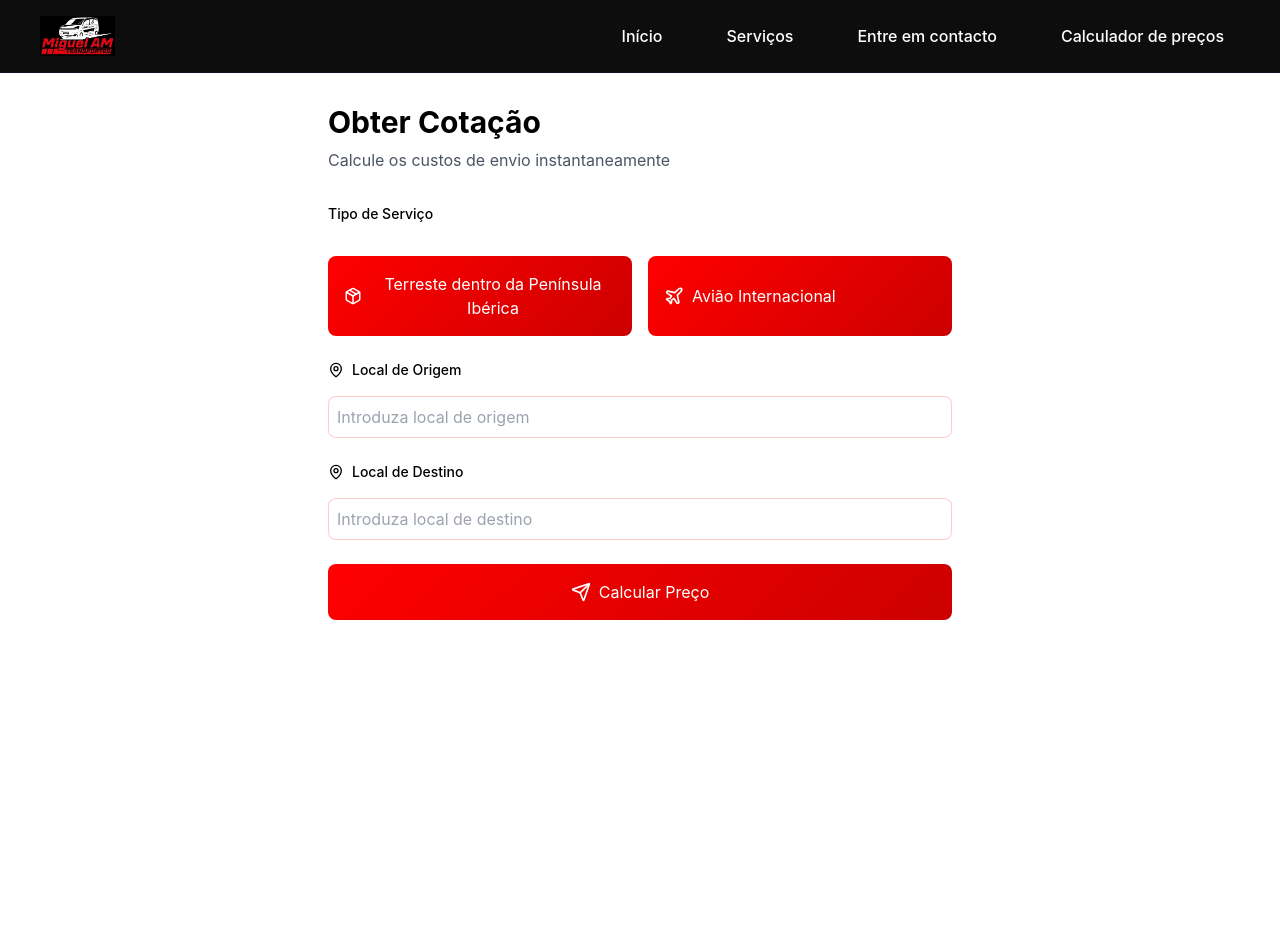
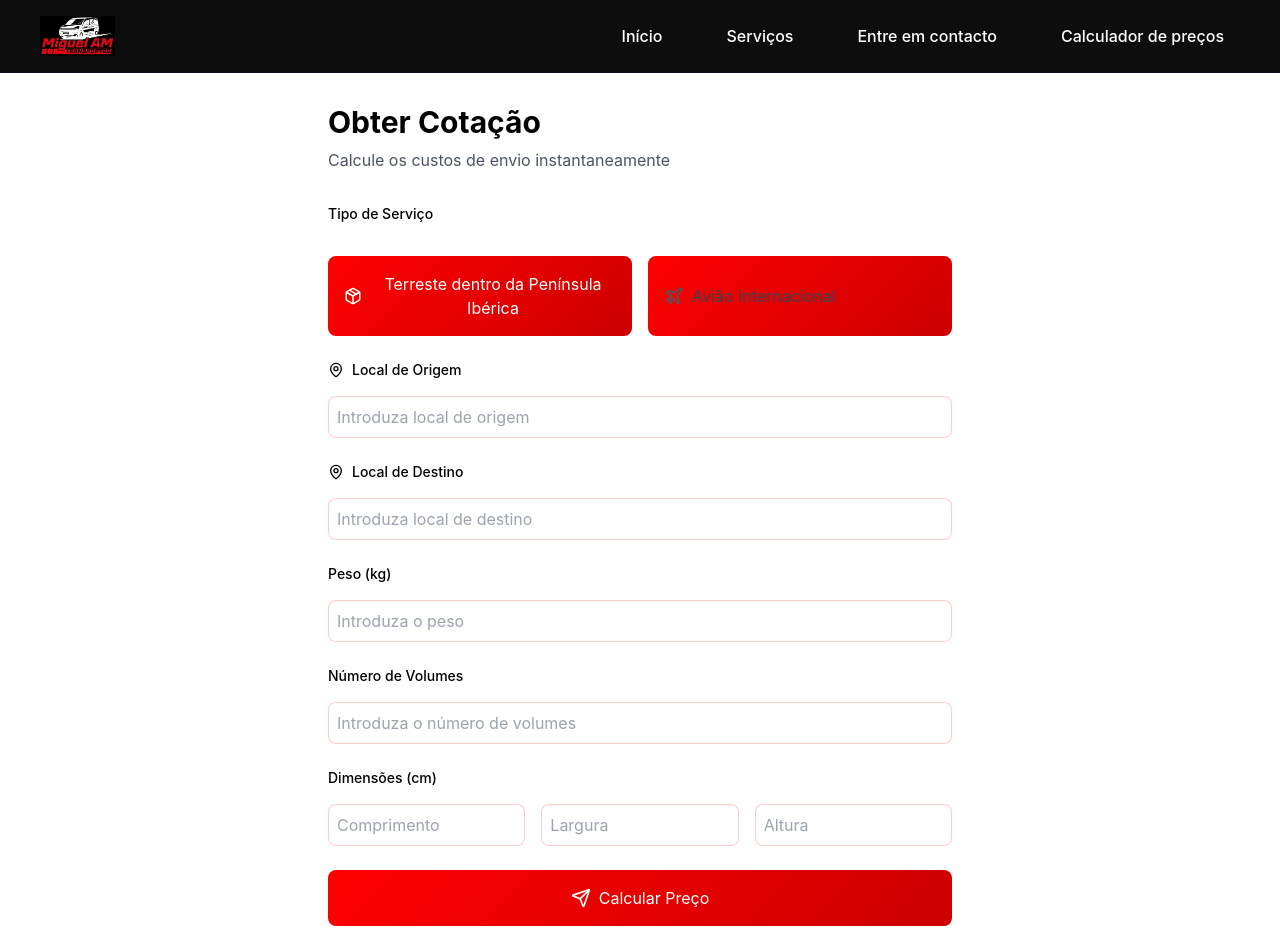
Before and after one commit to sonjatiago/MiguelAM, a React (Create React App) app: page /quotation in a window 1280 px wide. Before the commit the page ends 800 px from the top, so only its background shows below. Built offline with nearby package versions, Linux system fonts and the light colour scheme.

Commit message:
quotation v4

```diff
--- a/src/components/Quotation/Quotation.css
+++ b/src/components/Quotation/Quotation.css
@@ -19,6 +19,7 @@
   box-shadow: 0 8px 30px rgba(0, 0, 0, 0.08);
   backdrop-filter: blur(8px);
 }
+
 
 h2 {
   font-size: 2rem;
--- a/src/components/Quotation/Quotation.js
+++ b/src/components/Quotation/Quotation.js
@@ -1,4 +1,4 @@
-import React, { useState, useCallback, useMemo } from 'react';
+import React, { useState, useCallback, useMemo, useRef, useEffect } from 'react';
 import { MapPin, Package, Send, Plane } from 'lucide-react';
 import debounce from 'lodash/debounce';
 
@@ -13,12 +13,97 @@ const PRICE_CONFIG = {
   }
 };
 
+const calculateHaversineDistance = (lat1, lon1, lat2, lon2) => {
+  const R = 6371; // Earth's radius in kilometers
+  const dLat = toRad(lat2 - lat1);
+  const dLon = toRad(lon2 - lon1);
+  const a =
+    Math.sin(dLat / 2) * Math.sin(dLat / 2) +
+    Math.cos(toRad(lat1)) *
+    Math.cos(toRad(lat2)) *
+    Math.sin(dLon / 2) * Math.sin(dLon / 2);
+  const c = 2 * Math.atan2(Math.sqrt(a), Math.sqrt(1 - a));
+  return R * c; // Returns distance in kilometers
+};
+
+const toRad = value => (value * Math.PI) / 180;
+
+const LocationInput = ({ label, value, suggestions, onChange, onSelect }) => {
+  const [showSuggestions, setShowSuggestions] = useState(false);
+  const [inputValue, setInputValue] = useState('');
+  const [selectedValue, setSelectedValue] = useState('');
+
+  useEffect(() => {
+    if (value === '') {
+      setInputValue('');
+      setSelectedValue('');
+    }
+  }, [value]);
+
+  const handleSuggestionClick = (suggestion) => {
+    const formattedAddress = suggestion.formatted;
+    setSelectedValue(formattedAddress);
+    setInputValue(formattedAddress);
+    onSelect(suggestion);
+    setShowSuggestions(false);
+  };
+
+  const handleInputChange = (e) => {
+    const newValue = e.target.value;
+    setInputValue(newValue);
+    setSelectedValue('');
+    onChange(newValue);
+  };
+
+  return (
+    <div className="space-y-2">
+      <label className="text-sm font-medium flex items-center gap-2">
+        <MapPin className="h-4 w-4" />
+        {label}
+      </label>
+      <div className="relative">
+        <input
+          type="text"
+          value={selectedValue || inputValue}
+          onChange={handleInputChange}
+          onFocus={() => setShowSuggestions(true)}
+          onBlur={() => setTimeout(() => setShowSuggestions(false), 200)}
+          className="w-full p-2 border rounded-lg"
+          placeholder={`Introduza ${label.toLowerCase()}`}
+          required
+        />
+        {showSuggestions && suggestions.length > 0 && (
+          <ul className="absolute z-10 w-full bg-white border rounded-lg mt-1 shadow-lg max-h-48 overflow-auto">
+            {suggestions.map((suggestion, index) => (
+              <li
+                key={index}
+                onClick={() => handleSuggestionClick(suggestion)}
+                className="p-2 hover:bg-gray-50 cursor-pointer"
+              >
+                {suggestion.formatted}
+              </li>
+            ))}
+          </ul>
+        )}
+      </div>
+    </div>
+  );
+};
+
 const Quotation = () => {
+  const summaryRef = useRef(null);
+
   const [formData, setFormData] = useState({
-    serviceType: '',
+    serviceType: 'carrinha',
     startLocation: '',
     endLocation: '',
     weight: '',
+    volumes: '',
+    dimensions: {
+      length: '',
+      width: '',
+      height: ''
+    },
     clientName: '',
     clientEmail: ''
   });
@@ -37,6 +122,21 @@ const Quotation = () => {
   });
 
   const apiKey = '7747d85f0d034e54a29de6f865fee8f2';
+
+  const getButtonStyles = (type) => {
+    const baseStyles = "p-4 rounded-lg border flex items-center gap-2 transition-all duration-200 w-full";
+
+    const styles = {
+      carrinha: formData.serviceType === 'carrinha'
+        ? 'border-blue-500 bg-blue-500 text-white hover:bg-blue-600'
+        : 'border-gray-200 hover:border-blue-500 hover:bg-blue-50 text-gray-700',
+      aviao: formData.serviceType === 'aviao'
+        ? 'border-green-500 bg-green-500 text-white hover:bg-green-600'
+        : 'border-gray-200 hover:border-green-500 hover:bg-green-50 text-gray-700'
+    };
+
+    return `${baseStyles} ${styles[type]}`;
+  };
 
   const getAddressSuggestions = useCallback(async (query, type) => {
     if (!query) {
@@ -66,22 +166,37 @@ const Quotation = () => {
   }), [getAddressSuggestions]);
 
   const calculatePrice = useCallback((distance, serviceType, weight) => {
+    if (serviceType === 'aviao') return null;
+
     const config = PRICE_CONFIG[serviceType];
     const basePrice = config.baseRate * distance;
 
-    if (serviceType === 'aviao') return {
-      totalPrice: basePrice,
-      breakdown: { basePrice, weightPrice: 0 }
-    };
-
     const weightRange = config.weightRanges.find(range => weight <= range.max);
-    const weightPrice = basePrice * weightRange.factor;
+    const weightPrice = basePrice * (weightRange?.factor || 1);
 
     return {
       totalPrice: basePrice + weightPrice,
       breakdown: { basePrice, weightPrice }
     };
   }, []);
+
+  const resetForm = (serviceType) => {
+    setFormData(prev => ({
+      ...prev,
+      serviceType,
+      startLocation: '',
+      endLocation: '',
+      weight: '',
+      volumes: '',
+      dimensions: {
+        length: '',
+        width: '',
+        height: ''
+      }
+    }));
+    setSuggestions({ start: [], end: [] });
+    setState(prev => ({ ...prev, isCalculated: false, quotation: null, error: null }));
+  };
 
   const handleSubmit = async (e) => {
     e?.preventDefault();
@@ -122,6 +237,14 @@ const Quotation = () => {
         loading: false
       }));
 
+      // Add smooth scrolling after state update
+      setTimeout(() => {
+        summaryRef.current?.scrollIntoView({
+          behavior: 'smooth',
+          block: 'start'
+        });
+      }, 100);
+
     } catch (error) {
       setState(prev => ({
         ...prev,
@@ -129,6 +252,15 @@ const Quotation = () => {
         loading: false
       }));
     }
+  };
+
+  const handleFinalSubmit = () => {
+    if (!formData.clientName || !formData.clientEmail) {
+      setState(prev => ({ ...prev, error: 'Por favor, preencha seu nome e email' }));
+      return;
+    }
+    // Handle final submission logic here
+    console.log('Form submitted:', formData);
   };
 
   return (
@@ -153,22 +285,18 @@ const Quotation = () => {
             <div className="grid grid-cols-2 gap-4">
               <button
                 type="button"
-                onClick={() => setFormData(prev => ({ ...prev, serviceType: 'carrinha' }))}
-                className={`p-4 rounded-lg border flex items-center gap-2 ${
-                  formData.serviceType === 'carrinha' ? 'border-blue-500 bg-blue-50' : ''
-                }`}
+                onClick={() => resetForm('carrinha')}
+                className={getButtonStyles('carrinha')}
               >
-                <Package className="h-5 w-5" />
+                <Package className={`h-5 w-5 ${formData.serviceType === 'carrinha' ? 'text-white' : 'text-gray-600'}`} />
                 <span>Terreste dentro da Península Ibérica</span>
               </button>
               <button
                 type="button"
-                onClick={() => setFormData(prev => ({ ...prev, serviceType: 'aviao' }))}
-                className={`p-4 rounded-lg border flex items-center gap-2 ${
-                  formData.serviceType === 'aviao' ? 'border-blue-500 bg-blue-50' : ''
-                }`}
+                onClick={() => resetForm('aviao')}
+                className={getButtonStyles('aviao')}
               >
-                <Plane className="h-5 w-5" />
+                <Plane className={`h-5 w-5 ${formData.serviceType === 'aviao' ? 'text-white' : 'text-gray-600'}`} />
                 <span>Avião Internacional</span>
               </button>
             </div>
@@ -202,7 +330,8 @@ const Quotation = () => {
             }}
           />
 
-          {formData.serviceType === 'carrinha' && (
+          {(formData.serviceType === 'carrinha' || formData.serviceType === 'aviao') && (
+            <div className="space-y-6">
               <div className="space-y-2">
                 <label className="text-sm font-medium">
                   Peso (kg)
@@ -215,6 +344,62 @@ const Quotation = () => {
                   placeholder="Introduza o peso"
                   required
                 />
+              </div>
+
+              <div className="space-y-2">
+                <label className="text-sm font-medium">
+                  Número de Volumes
+                </label>
+                <input
+                  type="number"
+                  value={formData.volumes}
+                  onChange={e => setFormData(prev => ({ ...prev, volumes: e.target.value }))}
+                  className="w-full p-2 border rounded-lg"
+                  placeholder="Introduza o número de volumes"
+                  required
+                />
+              </div>
+
+              <div className="space-y-2">
+                <label className="text-sm font-medium">
+                  Dimensões (cm)
+                </label>
+                <div className="grid grid-cols-3 gap-4">
+                  <input
+                    type="number"
+                    value={formData.dimensions.length}
+                    onChange={e => setFormData(prev => ({
+                      ...prev,
+                      dimensions: { ...prev.dimensions, length: e.target.value }
+                    }))}
+                    className="w-full p-2 border rounded-lg"
+                    placeholder="Comprimento"
+                    required
+                  />
+                  <input
+                    type="number"
+                    value={formData.dimensions.width}
+                    onChange={e => setFormData(prev => ({
+                      ...prev,
+                      dimensions: { ...prev.dimensions, width: e.target.value }
+                    }))}
+                    className="w-full p-2 border rounded-lg"
+                    placeholder="Largura"
+                    required
+                  />
+                  <input
+                    type="number"
+                    value={formData.dimensions.height}
+                    onChange={e => setFormData(prev => ({
+                      ...prev,
+                      dimensions: { ...prev.dimensions, height: e.target.value }
+                    }))}
+                    className="w-full p-2 border rounded-lg"
+                    placeholder="Altura"
+                    required
+                  />
+                </div>
+              </div>
             </div>
           )}
         </div>
@@ -229,8 +414,10 @@ const Quotation = () => {
         </button>
       </form>
 
-      {state.isCalculated && state.quotation && (
-        <div className="space-y-6 p-6 bg-gray-50 rounded-lg">
+      {state.isCalculated && (
+        <div ref={summaryRef} className="space-y-6 p-6 bg-gray-50 rounded-lg">
+          {formData.serviceType === 'carrinha' ? (
+            <>
               <div>
                 <div className="text-2xl font-bold">
                   €{state.quotation.totalPrice.toFixed(2)}
@@ -244,18 +431,55 @@ const Quotation = () => {
                   <span>€{state.quotation.breakdown.basePrice.toFixed(2)}</span>
                 </div>
 
-            {formData.serviceType === 'carrinha' && state.quotation.breakdown.weightPrice > 0 && (
                 <div className="flex justify-between text-sm">
                   <span>Ajuste de Peso</span>
                   <span>€{state.quotation.breakdown.weightPrice.toFixed(2)}</span>
                 </div>
-            )}
 
                 <div className="flex justify-between text-sm">
                   <span>Distância</span>
                   <span>{state.distance.toFixed(1)} km</span>
                 </div>
               </div>
+            </>
+          ) : (
+            <>
+              <div className="text-center py-4 mb-6">
+                <p className="text-lg font-medium text-gray-800">
+                  O preço do seu orçamento será calculado e enviado por email
+                </p>
+              </div>
+              <div className="space-y-4 bg-gray-100 p-4 rounded-lg">
+                <h3 className="font-medium text-gray-700">Detalhes da Sua Encomenda:</h3>
+                <div className="space-y-2">
+                  <div className="grid grid-cols-2 gap-2 text-sm">
+                    <span className="text-gray-600">Origem:</span>
+                    <span>{formData.startLocation}</span>
+                  </div>
+                  <div className="grid grid-cols-2 gap-2 text-sm">
+                    <span className="text-gray-600">Destino:</span>
+                    <span>{formData.endLocation}</span>
+                  </div>
+                  <div className="grid grid-cols-2 gap-2 text-sm">
+                    <span className="text-gray-600">Peso:</span>
+                    <span>{formData.weight} kg</span>
+                  </div>
+                  <div className="grid grid-cols-2 gap-2 text-sm">
+                    <span className="text-gray-600">Volumes:</span>
+                    <span>{formData.volumes}</span>
+                  </div>
+                  <div className="grid grid-cols-2 gap-2 text-sm">
+                    <span className="text-gray-600">Dimensões:</span>
+                    <span>{formData.dimensions.length} x {formData.dimensions.width} x {formData.dimensions.height} cm</span>
+                  </div>
+                  <div className="grid grid-cols-2 gap-2 text-sm">
+                    <span className="text-gray-600">Distância:</span>
+                    <span>{state.distance?.toFixed(1)} km</span>
+                  </div>
+                </div>
+              </div>
+            </>
+          )}
 
           <div className="space-y-4 pt-4 border-t">
             <div className="space-y-2">
@@ -285,10 +509,7 @@ const Quotation = () => {
             <button
               type="button"
               className="w-full bg-green-600 text-white p-4 rounded-lg flex items-center justify-center gap-2 hover:bg-green-700 transition-colors"
-              onClick={() => {
-                // Handle submission logic here
-                console.log('Form submitted:', formData);
-              }}
+              onClick={handleFinalSubmit}
             >
               Enviar Pedido
             </button>
@@ -299,60 +520,4 @@ const Quotation = () => {
   );
 };
 
-const LocationInput = ({ label, value, suggestions, onChange, onSelect }) => {
-  const [showSuggestions, setShowSuggestions] = useState(true);
-
-  return (
-    <div className="space-y-2">
-      <label className="text-sm font-medium flex items-center gap-2">
-        <MapPin className="h-4 w-4" />
-        {label}
-      </label>
-      <div className="relative">
-        <input
-          type="text"
-          value={value}
-          onChange={e => onChange(e.target.value)}
-          onBlur={() => setTimeout(() => setShowSuggestions(false), 200)}
-          onFocus={() => setShowSuggestions(true)}
-          className="w-full p-2 border rounded-lg"
-          placeholder={`Introduza ${label.toLowerCase()}`}
-          required
-        />
-        {showSuggestions && suggestions.length > 0 && (
-          <ul className="absolute z-10 w-full bg-white border rounded-lg mt-1 shadow-lg max-h-48 overflow-auto">
-            {suggestions.map((suggestion, index) => (
-              <li
-                key={index}
-                onClick={() => {
-                  onSelect(suggestion);
-                  setShowSuggestions(false);
-                }}
-                className="p-2 hover:bg-gray-50 cursor-pointer"
-              >
-                {suggestion.formatted}
-              </li>
-            ))}
-          </ul>
-        )}
-      </div>
-    </div>
-  );
-};
-
-const calculateHaversineDistance = (lat1, lon1, lat2, lon2) => {
-  const R = 6371;
-  const dLat = toRad(lat2 - lat1);
-  const dLon = toRad(lon2 - lon1);
-  const a =
-    Math.sin(dLat / 2) * Math.sin(dLat / 2) +
-    Math.cos(toRad(lat1)) *
-    Math.cos(toRad(lat2)) *
-    Math.sin(dLon / 2) * Math.sin(dLon / 2);
-  const c = 2 * Math.atan2(Math.sqrt(a), Math.sqrt(1 - a));
-  return R * c;
-};
-
-const toRad = value => (value * Math.PI) / 180;
-
 export default Quotation;
```
Lines whose indentation alone changed are shown as unchanged.
